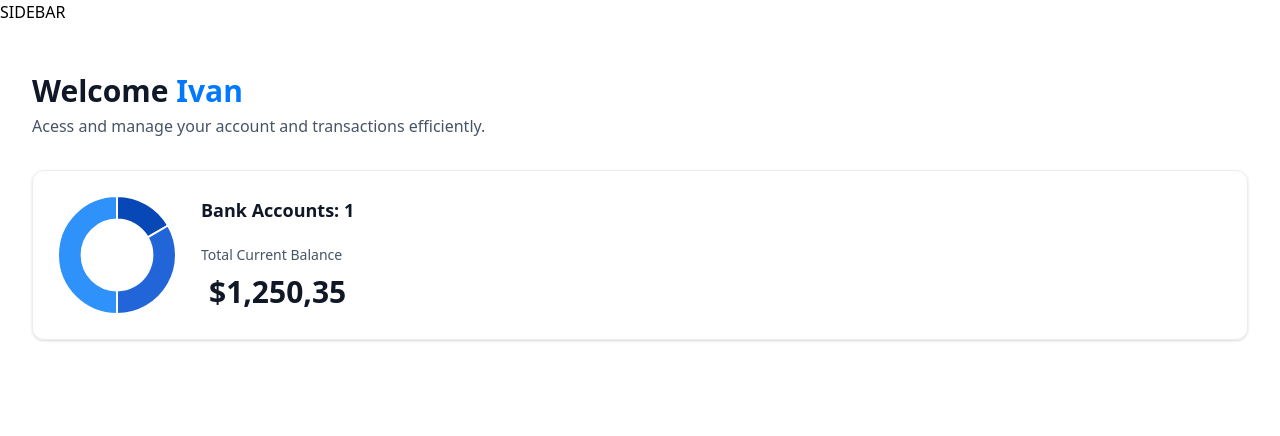
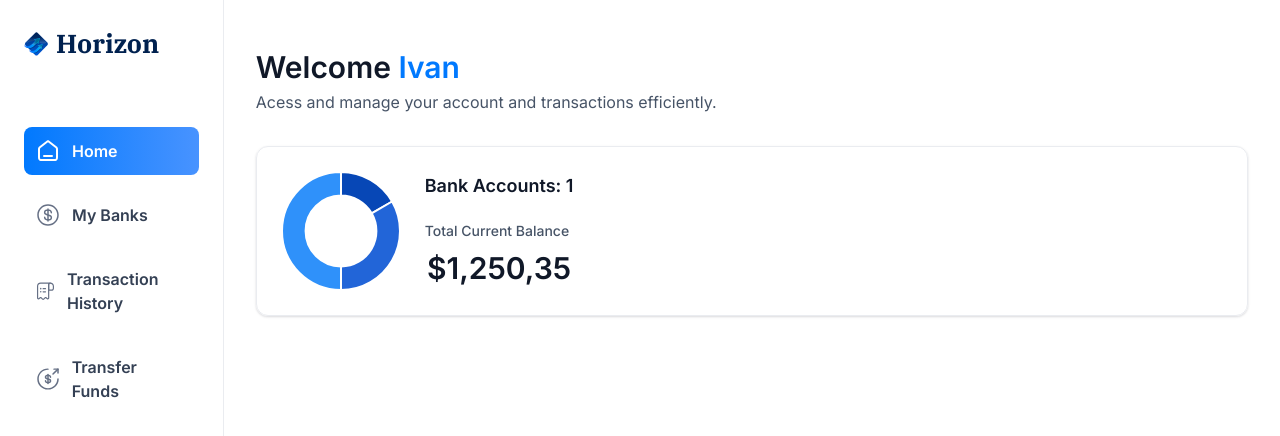
Before and after one commit to Dynam1kss/banking-app-platform, a Next.js app: page / in a window 1280 px wide. Shown: the top 436 px of the page. Built offline with nearby package versions, Linux system fonts and the light colour scheme.

Commit message:
navbar look

```diff
--- a/app/(root)/layout.tsx
+++ b/app/(root)/layout.tsx
@@ -1,12 +1,26 @@
+import MobileNav from "@/components/MobileNav";
+import Sidebar from "@/components/Sidebar";
+import Image from "next/image";
+
 export default function RootLayout({
   children,
 }: Readonly<{
   children: React.ReactNode;
 }>) {
+  const loggedIn = { firstName: "Ivan", lastName: "Dynam1k" };
+
   return (
-    <main>
-      SIDEBAR
-      {children}
+    <main className="flex h-screen w-full font-inter">
+      <Sidebar user={loggedIn} />
+      <div className="flex size-full flex-col">
+        <div className="root-layout">
+          <Image src="/icons/logo.svg" width={30} height={30} alt="menu icon" />
+          <div>
+            <MobileNav user={loggedIn} />
+          </div>
+        </div>
+        {children}
+      </div>
     </main>
   );
 }
--- a/app/(root)/page.tsx
+++ b/app/(root)/page.tsx
@@ -1,5 +1,5 @@
 import TotalBalanceBox from "@/components/TotalBalanceBox";
-import HeaderBox from "@/components/ui/HeaderBox";
+import HeaderBox from "@/components/HeaderBox";
 import React from "react";
 
 const Home = () => {
--- /dev/null
+++ b/components/MobileNav.tsx
@@ -0,0 +1,7 @@
+import React from "react";
+
+const MobileNav = ({ user }: MobileNavProps) => {
+  return <div>Mobile Nav test</div>;
+};
+
+export default MobileNav;
--- /dev/null
+++ b/components/Sidebar.tsx
@@ -0,0 +1,57 @@
+"use client";
+
+import { sidebarLinks } from "@/constants";
+import { cn } from "@/lib/utils";
+import Image from "next/image";
+import Link from "next/link";
+import { usePathname } from "next/navigation";
+import React from "react";
+
+const Sidebar = ({ user }: SiderbarProps) => {
+  const pathname = usePathname();
+
+  return (
+    <section className="sidebar">
+      <nav className="flex flex-col gap-4">
+        <Link href="/" className="flex mb-12 cursor-pointer items-center gap-2">
+          <Image
+            src="/icons/logo.svg"
+            width={34}
+            height={34}
+            alt="Horizon logo"
+            className="size-[24px] max-xl:size-14" // max-xl:size-14 - devices xl size
+          />
+          <h1 className="sidebar-logo">Horizon</h1>
+        </Link>
+        {sidebarLinks.map((item) => {
+          const isActive =
+            pathname === item.route || pathname.startsWith(`${item.route}/`);
+
+          return (
+            <Link
+              href={item.route}
+              key={item.route}
+              className={cn("sidebar-link", { "bg-bank-gradient": isActive })}
+            >
+              <div className="relative size-6">
+                <Image
+                  src={item.imgURL}
+                  alt={item.label}
+                  fill
+                  className={cn({ "brightness-[3] invert-0": isActive })}
+                />
+              </div>
+              <p className={cn("sidebar-label", { "!text-white": isActive })}>
+                {item.label}
+              </p>
+            </Link>
+          );
+        })}
+        USER
+      </nav>
+      FOOTER
+    </section>
+  );
+};
+
+export default Sidebar;
```
Also changed, not shown: components/HeaderBox.tsx (renamed from components/ui/HeaderBox.tsx).
